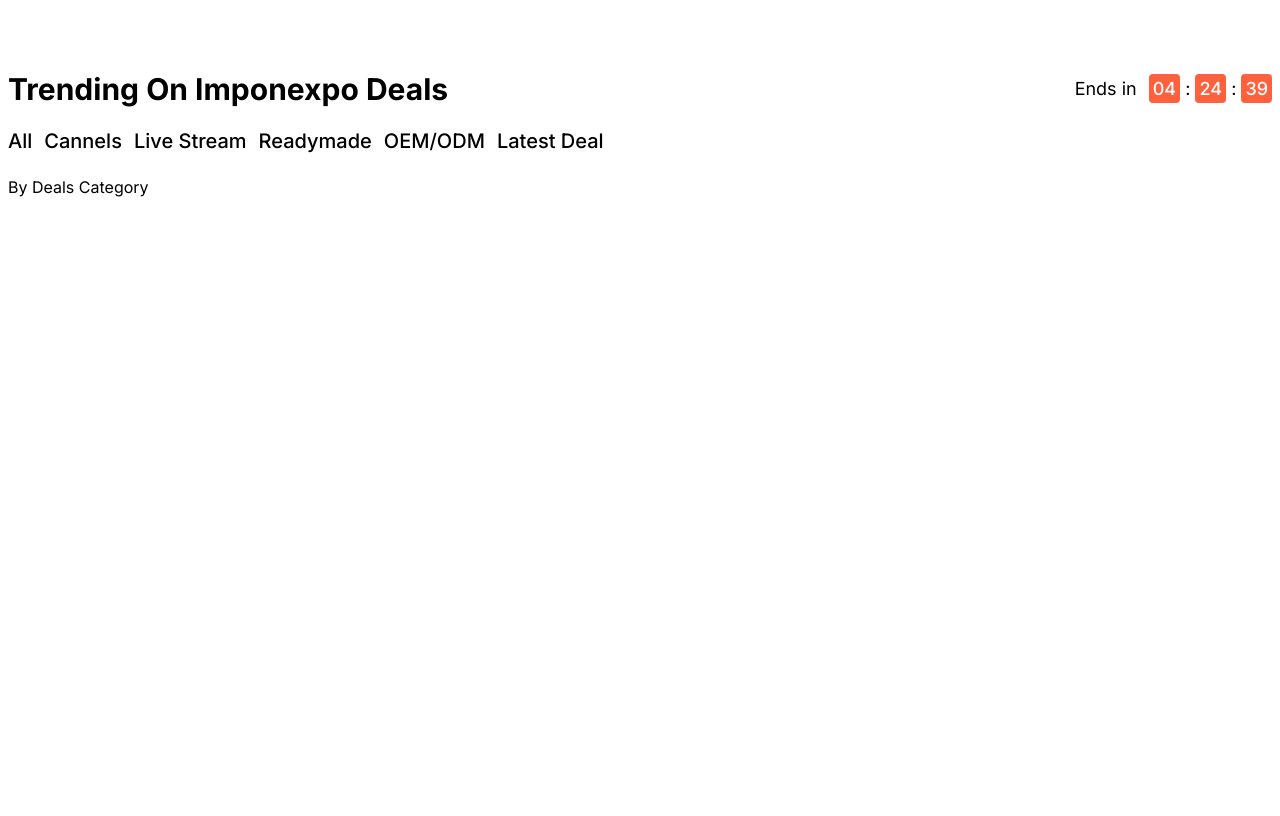
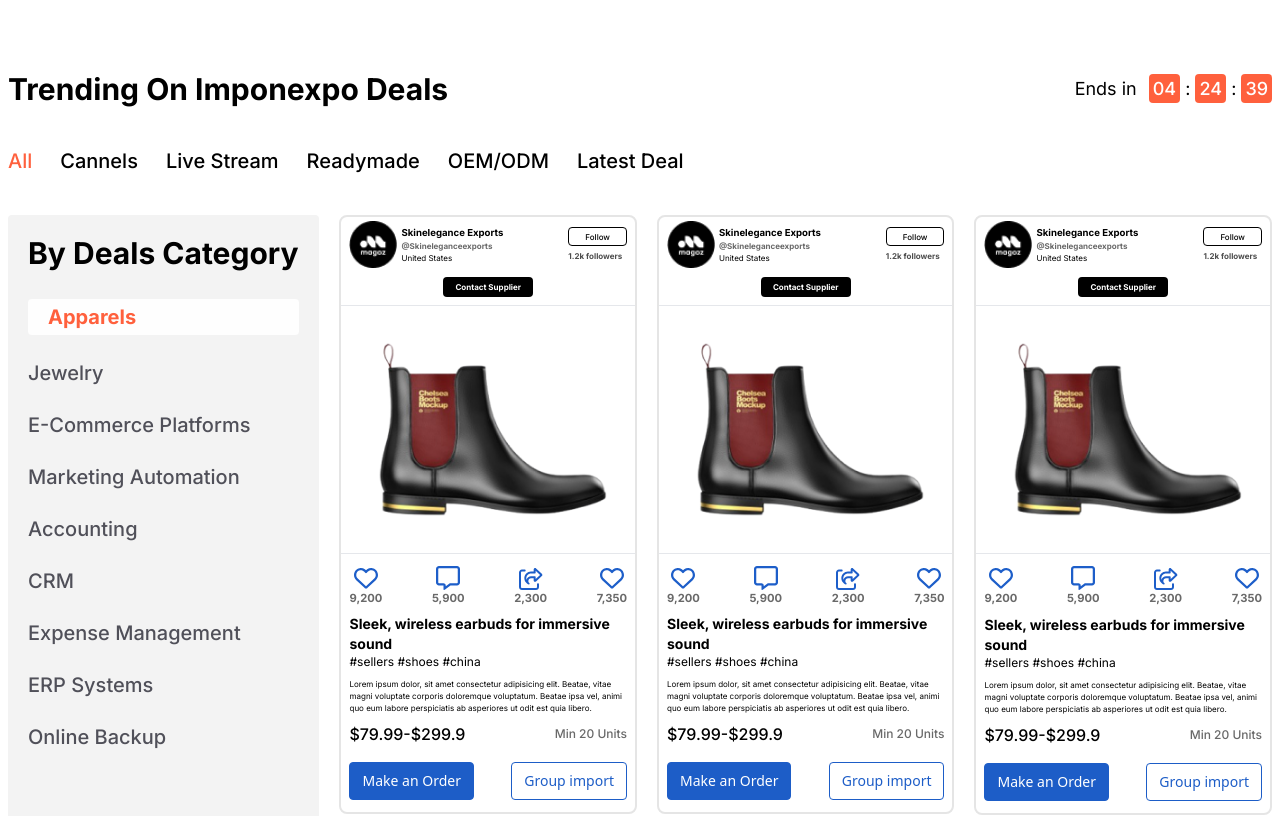
Before and after one commit to apurboroy7077/imponexpo_frontend, a Next.js app: page / in a window 1280 px wide. Shown: the part 8140-8956 px from the top of the page. Before the commit the page ends 8403 px from the top, so only its background shows below. Built offline with nearby package versions, Linux system fonts and the light colour scheme.

Commit message:
Added Trending Deals Section.

```diff
--- a/src/app/page.tsx
+++ b/src/app/page.tsx
@@ -4,6 +4,7 @@
 import Navbar1 from "@/components/Navbar1";
 import Navbar2 from "@/components/Navbar2";
 import PeopleAndBusinessTrending from "@/components/PeopleAndBusinessTrending";
+import ProductsCategoryOnImponexpo from "@/components/ProductsCategoryOnImponexpo";
 import TrendingDeals from "@/components/TrendingDeals";
 import TrendingHashtags from "@/components/TrendingHashtags";
 import TrendingOnReadyMate from "@/components/TrendingOnReadyMate";
@@ -22,6 +23,7 @@
       <TrendingOnReadyMate />
       <MixedSection1 />
       <TrendingDeals />
+      <ProductsCategoryOnImponexpo />
     </>
   );
 }
--- /dev/null
+++ b/src/components/ProductsCategoryOnImponexpo.tsx
@@ -0,0 +1,20 @@
+import React from "react";
+import TheSection from "./TheSection";
+
+const ProductsCategoryOnImponexpo = () => {
+  return (
+    <TheSection>
+      <div className=" text-center font-bold text-lg md:text-2xl lg:text-3xl">
+        Products Category On Imponexpo
+      </div>
+      <div className=" text-[#454545] text-xs md:text-lg lg:text-xl font-medium text-center my-2 md:my-7">
+        Get an Amazing Discount on Great Products
+      </div>
+      <div>
+        <div></div>
+      </div>
+    </TheSection>
+  );
+};
+
+export default ProductsCategoryOnImponexpo;
--- a/src/components/TrendingDeals.tsx
+++ b/src/components/TrendingDeals.tsx
@@ -25,9 +25,9 @@
           </div>
         </div>
       </div>
-      <div className="my-5">
-        <div className="flex flex-wrap gap-3 font-medium md:text-xl">
-          <div>All</div>
+      <div className="my-5 md:my-10">
+        <div className="flex flex-wrap gap-3 md:gap-7 font-medium md:text-xl">
+          <div className="text-[#ff603d]">All</div>
           <div>Cannels</div>
           <div>Live Stream</div>
           <div>Readymade</div>
@@ -35,8 +35,181 @@
           <div>Latest Deal</div>
         </div>
       </div>
-      <div>
-        <div>By Deals Category</div>
+      <div className="md:mt-10">
+        <div className="md:flex gap-5">
+          <div className="bg-[#f3f3f3] rounded p-2 md:p-5 md:w-[25%]">
+            <div className="font-bold text-lg md:text-2xl lg:text-3xl">
+              By Deals Category
+            </div>
+            <div className="mt-2 md:mt-7">
+              <div className="font-medium text-[#505059] flex md:flex-col flex-wrap gap-3 md:gap-6 md:text-xl">
+                <div className="text-[#ff603d] font-bold bg-[#fefefe] px-5 py-1 rounded">
+                  Apparels
+                </div>
+                <div>Jewelry</div>
+                <div>E-Commerce Platforms</div>
+                <div>Marketing Automation</div>
+                <div>Accounting</div>
+                <div>CRM</div>
+                <div>Expense Management</div>
+                <div>ERP Systems</div>
+                <div>Online Backup</div>
+              </div>
+            </div>
+          </div>
+          <div className="md:w-[75%]">
+            <div className="grid grid-cols-1 md:grid-cols-2 lg:grid-cols-3 gap-5">
+              {Array.from({ length: 6 }).map((_, index) => {
+                return (
+                  <div
+                    className="m-auto w-[100%]  border-[#e5e5e5] border-[2px] rounded-lg"
+                    key={Math.random().toString()}
+                  >
+                    <div className=" px-2 py-1 flex items-center justify-between">
+                      <div className="flex items-center gap-1">
+                        <div>
+                          <img
+                            className="min-w-[3rem]"
+                            src="/icons/ellipse.png"
+                            alt=""
+                          />
+                        </div>
+                        <div>
+                          <div className="text-[0.6rem] font-bold">
+                            Skinelegance Exports
+                          </div>
+                          <div className="text-[0.5rem] text-[#696969] font-bold">
+                            @Skineleganceexports
+                          </div>
+                          <div className="text-[0.5rem]">United States</div>
+                        </div>
+                      </div>
+
+                      <div>
+                        <div className="text-[0.5rem]">
+                          <button className="border-[black] border-[1px] rounded px-4 py-[0.15rem] hover:bg-[black] hover:text-[white] font-medium active:scale-[0.99]">
+                            Follow
+                          </button>
+                        </div>
+                        <div className="text-[0.5rem] font-bold mt-1 text-[#4e4e4e]">
+                          1.2k followers
+                        </div>
+                      </div>
+                    </div>
+                    <div>
+                      <div className="text-center">
+                        <button className=" text-[0.5rem] font-bold bg-black text-white px-3 py-1 rounded hover:scale-[1.05]">
+                          Contact Supplier
+                        </button>
+                      </div>
+                    </div>
+                    <hr className="my-2" />
+                    <div>
+                      <div>
+                        <img className="w-full" src="/images/shoe.png" alt="" />
+                      </div>
+                    </div>
+                    <hr className="my-2" />
+                    <div className="px-2 py-1">
+                      <div className="flex justify-between items-end">
+                        <div className="flex flex-col items-center">
+                          <div>
+                            <img
+                              className="w-[1.5rem] hover:scale-[1.05]"
+                              src="/icons/love.svg"
+                              alt=""
+                            />
+                          </div>
+                          <div className="text-[#696969] text-[0.7rem] font-bold">
+                            9,200
+                          </div>
+                        </div>
+                        <div className="flex flex-col items-center">
+                          <div>
+                            <img
+                              className="w-[1.5rem] hover:scale-[1.05]"
+                              src="/icons/message.svg"
+                              alt=""
+                            />
+                          </div>
+                          <div className="text-[#696969] text-[0.7rem] font-bold">
+                            5,900
+                          </div>
+                        </div>
+                        <div className="flex flex-col items-center">
+                          <div>
+                            <img
+                              className="w-[1.5rem] hover:scale-[1.05]"
+                              src="/icons/share.svg"
+                              alt=""
+                            />
+                          </div>
+                          <div className="text-[#696969] text-[0.7rem] font-bold">
+                            2,300
+                          </div>
+                        </div>
+                        <div className="flex flex-col items-center">
+                          <div>
+                            <img
+                              className="w-[1.5rem] hover:scale-[1.05]"
+                              src="/icons/love.svg"
+                              alt=""
+                            />
+                          </div>
+                          <div className="text-[#696969] text-[0.7rem] font-bold">
+                            7,350
+                          </div>
+                        </div>
+                      </div>
+                      <div className="text-sm font-bold mt-2 ">
+                        Sleek, wireless earbuds for immersive sound
+                      </div>
+                      <div className="text-xs">#sellers #shoes #china</div>
+                      <div className="text-[0.5rem] my-2">
+                        Lorem ipsum dolor, sit amet consectetur adipisicing
+                        elit. Beatae, vitae magni voluptate corporis doloremque
+                        voluptatum. Beatae ipsa vel, animi quo eum labore
+                        perspiciatis ab asperiores ut odit est quia libero.
+                      </div>
+                      <div className="flex justify-between items-center">
+                        <div className="font-medium">$79.99-$299.9</div>
+                        <div className="text-xs font-medium text-[#696969]">
+                          Min 20 Units
+                        </div>
+                      </div>
+                      <div className="flex gap-2 items-center justify-between mt-4 mb-2">
+                        <div>
+                          <button className=" font-sans text-sm bg-[#1d5dc7] border-[#1d5dc7] border-[1.5px] px-3 py-2 rounded text-white hover:scale-[1.02] active:scale-[0.97]">
+                            Make an Order
+                          </button>
+                        </div>
+                        <div>
+                          <button className=" font-sans text-sm border-[#1d5dc7] text-[#1d5dc7] border-[1.5px] px-3 py-2 rounded hover:scale-[1.02] active:scale-[0.97]">
+                            Group import
+                          </button>
+                        </div>
+                      </div>
+                    </div>
+                  </div>
+                );
+              })}
+            </div>
+          </div>
+        </div>
+      </div>
+      <div className="my-5">
+        <div className="flex items-center gap-1 justify-center">
+          <div className="text-[#ff603d] text-center font-bold md:text-lg">
+            See more Categories
+          </div>
+          <div>
+            <img
+              className="w-[1.1rem]"
+              src="/icons/arrow-down-orange.svg"
+              alt=""
+            />
+          </div>
+        </div>
       </div>
     </TheSection>
   );
```
